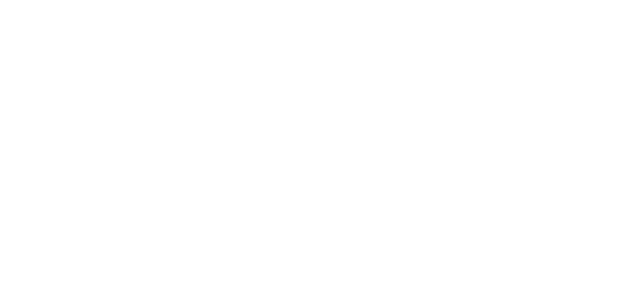
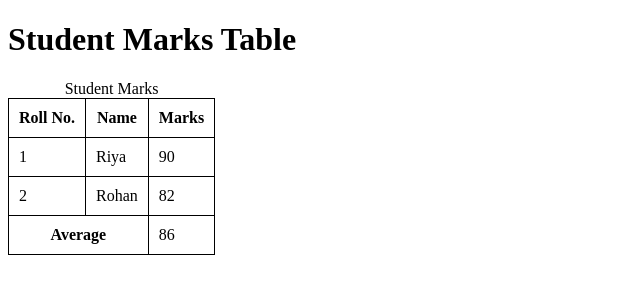
Before and after one commit to raghav00007/WDW_10116, a plain HTML site: page web designing workshop/assignment12.html in a window 1280 px wide. Shown: the whole page, without its empty margins (0-640 px from the left). Drawn offline with Linux system fonts and the light colour scheme.

Commit message:
assignment12 complete code

```diff
--- a/web designing workshop/assignment12.html
+++ b/web designing workshop/assignment12.html
@@ -1,9 +1,62 @@
 <!DOCTYPE html>
 <html>
 <head>
-    <title>HTML Table</title>
+
+ <title>Student Marks</title>
+
+    <style>
+        table, th, td {
+            border: 1px solid black;
+            border-collapse: collapse;
+            padding: 10px;
+        }
+    </style>
+
 </head>
 <body>
 
+    <h1>Student Marks Table</h1>
+
+    <table>
+
+        <caption>Student Marks</caption>
+
+        <thead>
+
+            <tr>
+                <th>Roll No.</th>
+                <th>Name</th>
+                <th>Marks</th>
+            </tr>
+
+        </thead>
+
+        <tbody>
+
+            <tr>
+                <td>1</td>
+                <td>Riya</td>
+                <td>90</td>
+            </tr>
+
+            <tr>
+                <td>2</td>
+                <td>Rohan</td>
+                <td>82</td>
+            </tr>
+
+        </tbody>
+
+        <tfoot>
+
+            <tr>
+                <th colspan="2">Average</th>
+                <td>86</td>
+            </tr>
+
+        </tfoot>
+
+    </table>
+
 </body>
 </html>
```
